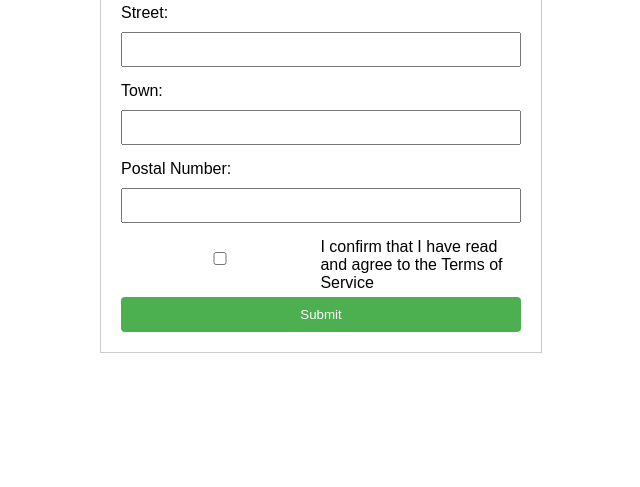
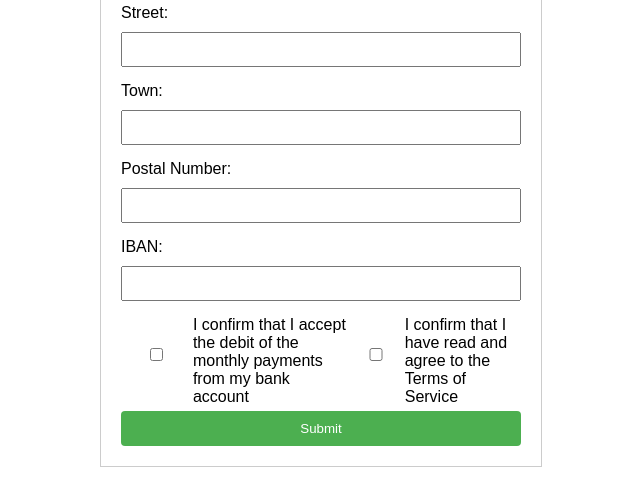
Before and after one commit to CelMur/TINF21CS2_Security_by_Design_Gruppenprojekt, a Django app: page /contract_form_standard/ in a window 1280 px wide. Shown: the part 355-842 px from the top of the page, without its empty margins (319-959 px from the left). Before the commit the page ends 708 px from the top, so only its background shows below. Run offline with Django 3.2, Linux system fonts and the light colour scheme; parts of the project's set-up code (start-up, migrations or seed data) failed here and were passed over.

Commit message:
Update Contract Form

```diff
--- a/Project/electricity-provider/contract/forms.py
+++ b/Project/electricity-provider/contract/forms.py
@@ -4,4 +4,4 @@ from .models import CustomerInfo
 class CustomerInfoForm(forms.ModelForm):
     class Meta:
         model = CustomerInfo
-        fields = ['meter_number', 'street', 'town', 'postal_number', 'terms_confirmed']
+        fields = ['meter_number', 'street', 'town', 'postal_number', 'iban', 'terms_confirmed']
--- a/Project/electricity-provider/contract/models.py
+++ b/Project/electricity-provider/contract/models.py
@@ -8,6 +8,8 @@ class CustomerInfo(models.Model):
     street = models.CharField(max_length=255)
     town = models.CharField(max_length=100)
     postal_number = models.CharField(max_length=20)
+    iban = models.CharField(max_length=20)
+    debit_checked = models.BooleanField(default=False)
     terms_confirmed = models.BooleanField(default=False)
 
     def __str__(self):
--- a/Project/electricity-provider/templates/contract_form_standard.html
+++ b/Project/electricity-provider/templates/contract_form_standard.html
@@ -36,12 +36,19 @@
         /* Ensure checkbox is in the same line as the confirmation text */
         label.confirmation {
             display: flex;
+            flex-direction: row;
+            justify-content: space-between;
             align-items: center;
             margin-bottom: 5px; /* Reduced margin */
         }
 
         label.confirmation input {
             margin-right: 5px; /* Reduced margin */
+        }
+
+        .checkbox-container {
+            display: flex;
+            justify-content: space-between;
         }
 
         /* Center the submit button */
@@ -98,11 +105,24 @@
             <label for="postal_number">Postal Number:</label>
             <input type="text" id="postal_number" name="postal_number" required>
 
+            <label for="iban">IBAN:</label>
+            <input type="text" id="iban" name="iban" required>
+            <br>
+
             <!-- Ensure checkbox is in the same line as the confirmation text -->
-            <label class="confirmation">
-                <input type="checkbox" id="terms" name="terms" required>
-                I confirm that I have read and agree to the Terms of Service
-            </label>
+
+
+            <div class="checkbox-container">
+                <label class="confirmation">
+                    <input type="checkbox" id="debit_confirmed" name="debit_confirmed" required>
+                    I confirm that I accept the debit of the monthly payments from my bank account
+                </label>
+
+                <label class="confirmation">
+                    <input type="checkbox" id="terms_confirmed" name="terms_confirmed" required>
+                    I confirm that I have read and agree to the Terms of Service
+                </label>
+            </div>
 
             <!-- Submit button -->
             <button type="submit">Submit</button>
```
Also changed, not shown: Project/electricity-provider/templates/contract_form_green.html (+22 -4 lines), Project/electricity-provider/templates/contract_form_premium.html (+24 -4 lines).
